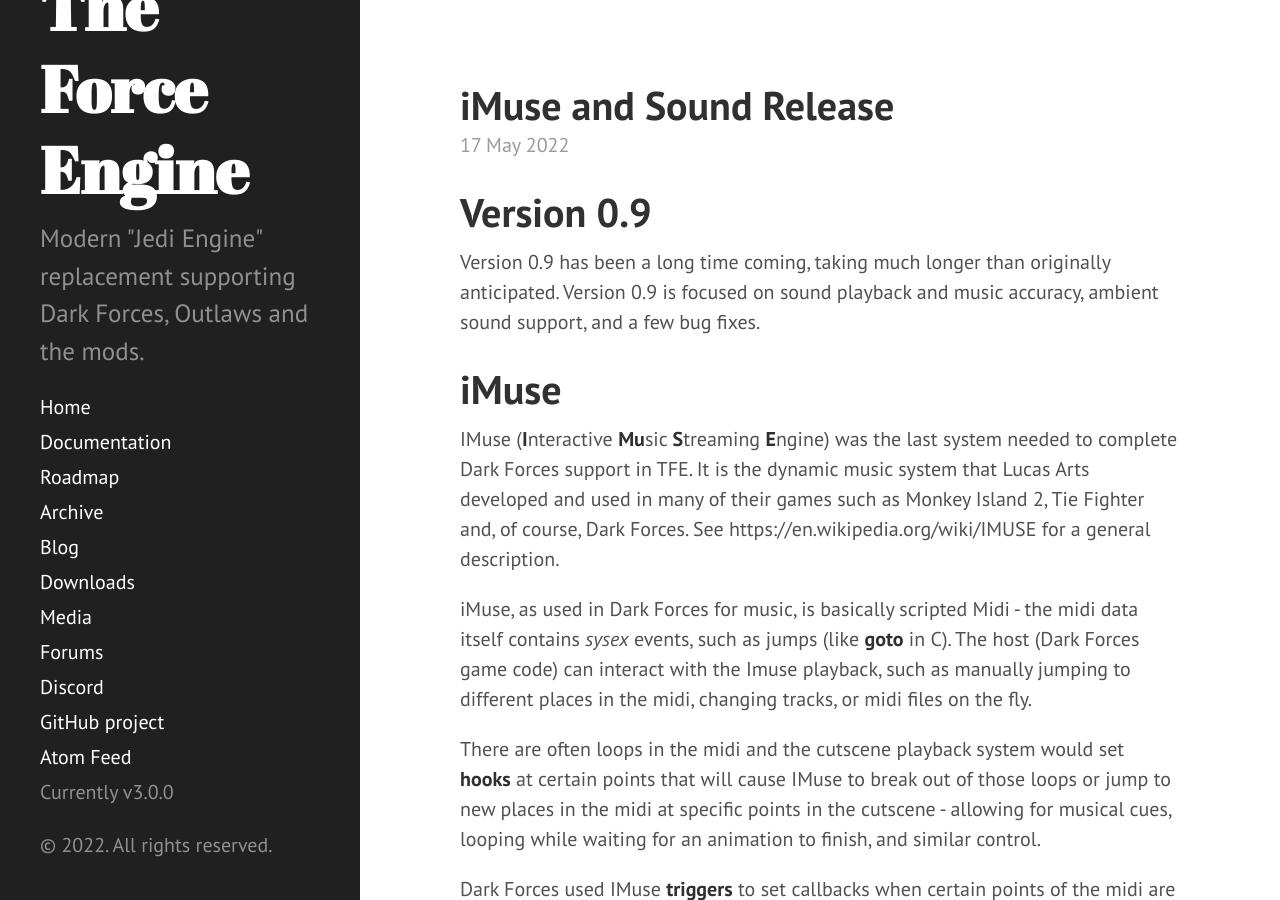
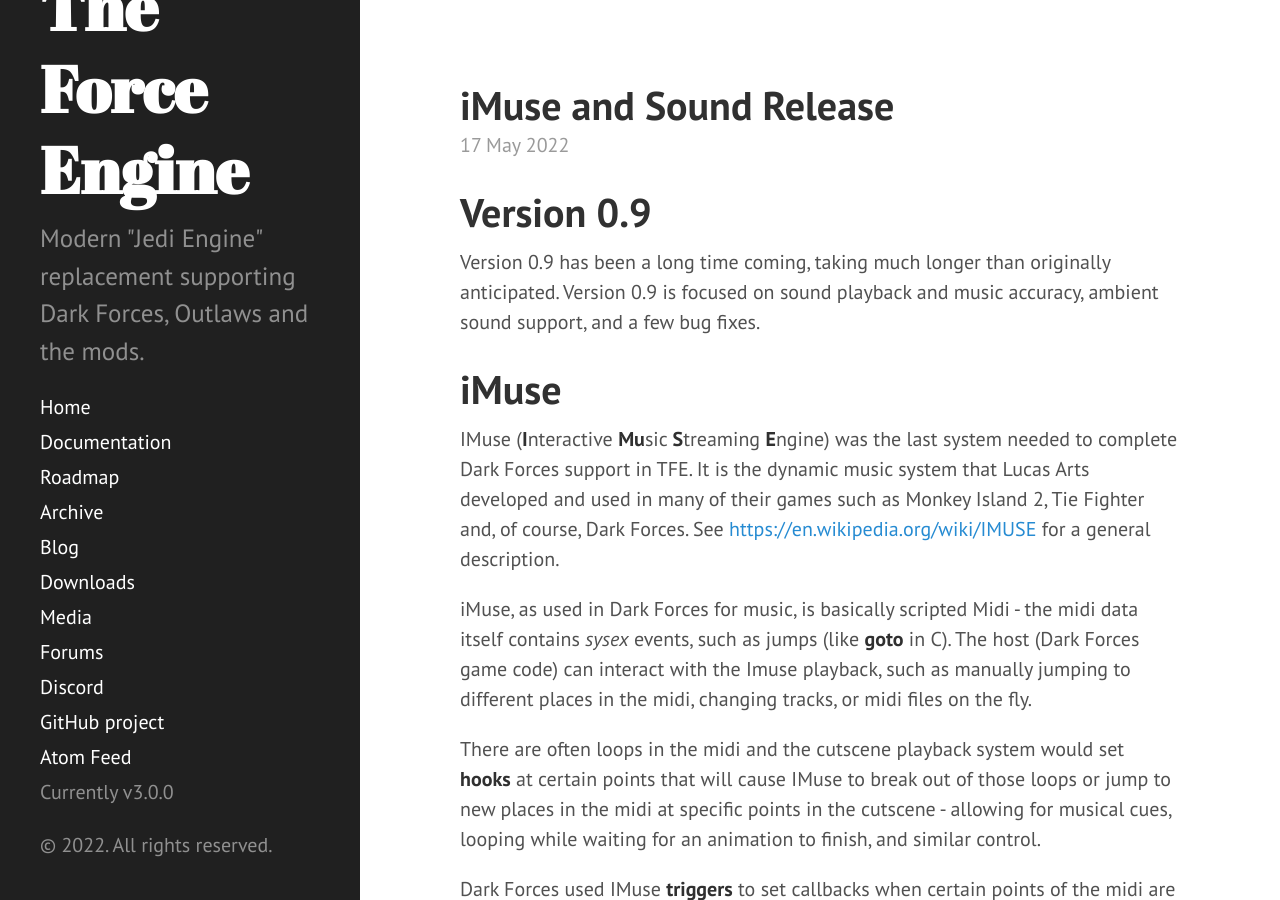
Before and after one commit to TheForceEngine/TheForceEngine.github.io, a Jekyll site: the page built from _posts/2022-05-17-iMuseAndSoundRelease.md, in a window 1280 px wide and 900 px high. Built offline with Jekyll 4.4.1, drawn with Linux system fonts in a browser that asks for light colours; part of the change alters nothing that is shown.

```diff
--- a/_posts/2022-05-17-iMuseAndSoundRelease.md
+++ b/_posts/2022-05-17-iMuseAndSoundRelease.md
@@ -7,7 +7,7 @@ title: iMuse and Sound Release
 Version 0.9 has been a long time coming, taking much longer than originally anticipated. Version 0.9 is focused on sound playback and music accuracy, ambient sound support, and a few bug fixes.
 
 # iMuse
-IMuse (**I**nteractive **Mu**sic **S**treaming **E**ngine) was the last system needed to complete Dark Forces support in TFE. It is the dynamic music system that Lucas Arts developed and used in many of their games such as Monkey Island 2, Tie Fighter and, of course, Dark Forces. See https://en.wikipedia.org/wiki/IMUSE for a general description.
+IMuse (**I**nteractive **Mu**sic **S**treaming **E**ngine) was the last system needed to complete Dark Forces support in TFE. It is the dynamic music system that Lucas Arts developed and used in many of their games such as Monkey Island 2, Tie Fighter and, of course, Dark Forces. See [https://en.wikipedia.org/wiki/IMUSE](https://en.wikipedia.org/wiki/IMUSE) for a general description.
 
 iMuse, as used in Dark Forces for music, is basically scripted Midi - the midi data itself contains *sysex* events, such as jumps (like **goto** in C). The host (Dark Forces game code) can interact with the Imuse playback, such as manually jumping to different places in the midi, changing tracks, or midi files on the fly.
 
```
